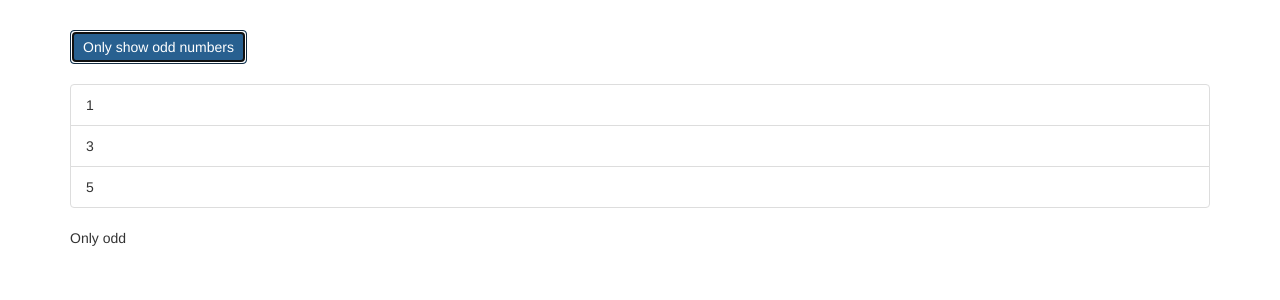
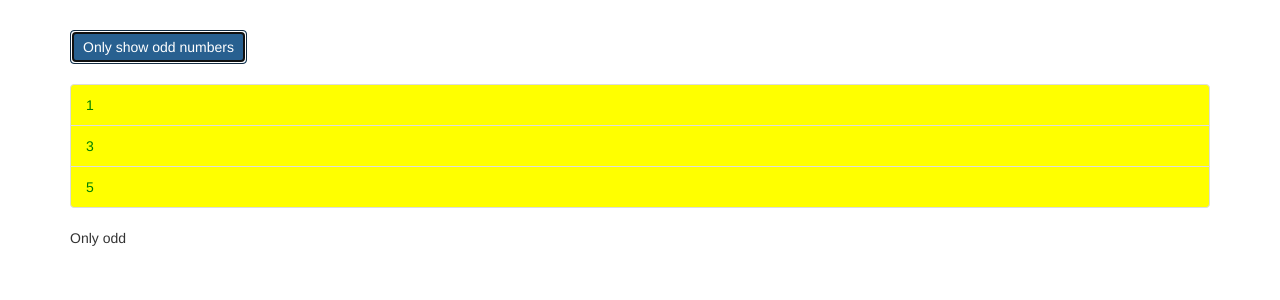
Before and after one commit to jonataslaet/academind-angular, an Angular app in the folder directives-start/: page / in a window 1280 px wide. Both pictures are taken after a click on the button "Only show odd numbers". Shown: the top 300 px of the page. Built offline with nearby package versions, Linux system fonts and the light colour scheme.

Commit message:
ngClass and ngStyle Recap

```diff
--- a/directives-start/src/app/app.component.css
+++ b/directives-start/src/app/app.component.css
@@ -1,3 +1,7 @@
 .container {
   margin-top: 30px;
 }
+
+.odd {
+  color: green;
+}
--- a/directives-start/src/app/app.component.html
+++ b/directives-start/src/app/app.component.html
@@ -5,12 +5,18 @@
       <br><br>
       <ul class="list-group">
         <div *ngIf="onlyOdd">
-          <li class="list-group-item" *ngFor="let oddNumber of oddNumbers">
+          <li class="list-group-item"
+          [ngClass]="{odd : oddNumber % 2 !== 0}"
+          [ngStyle]="{backgroundColor: oddNumber % 2 !== 0 ? 'yellow' : 'transparent'}"
+          *ngFor="let oddNumber of oddNumbers">
             {{ oddNumber }}
           </li>
         </div>
         <div *ngIf="!onlyOdd">
-          <li class="list-group-item" *ngFor="let evenNumber of evenNumbers">
+          <li class="list-group-item"
+          [ngClass]="{odd : evenNumber % 2 !== 0}"
+          [ngStyle]="{backgroundColor: evenNumber % 2 !== 0 ? 'yellow' : 'transparent'}"
+          *ngFor="let evenNumber of evenNumbers">
             {{ evenNumber }}
           </li>
         </div>
--- a/directives-start/src/app/app.component.ts
+++ b/directives-start/src/app/app.component.ts
@@ -6,7 +6,7 @@ import { Component } from '@angular/core';
   styleUrls: ['./app.component.css']
 })
 export class AppComponent {
-  //numbers = [1, 2, 3, 4, 5];
+  // numbers = [1, 2, 3, 4, 5];
   oddNumbers = [1, 3, 5];
   evenNumbers = [2, 4];
   onlyOdd = false;
```
